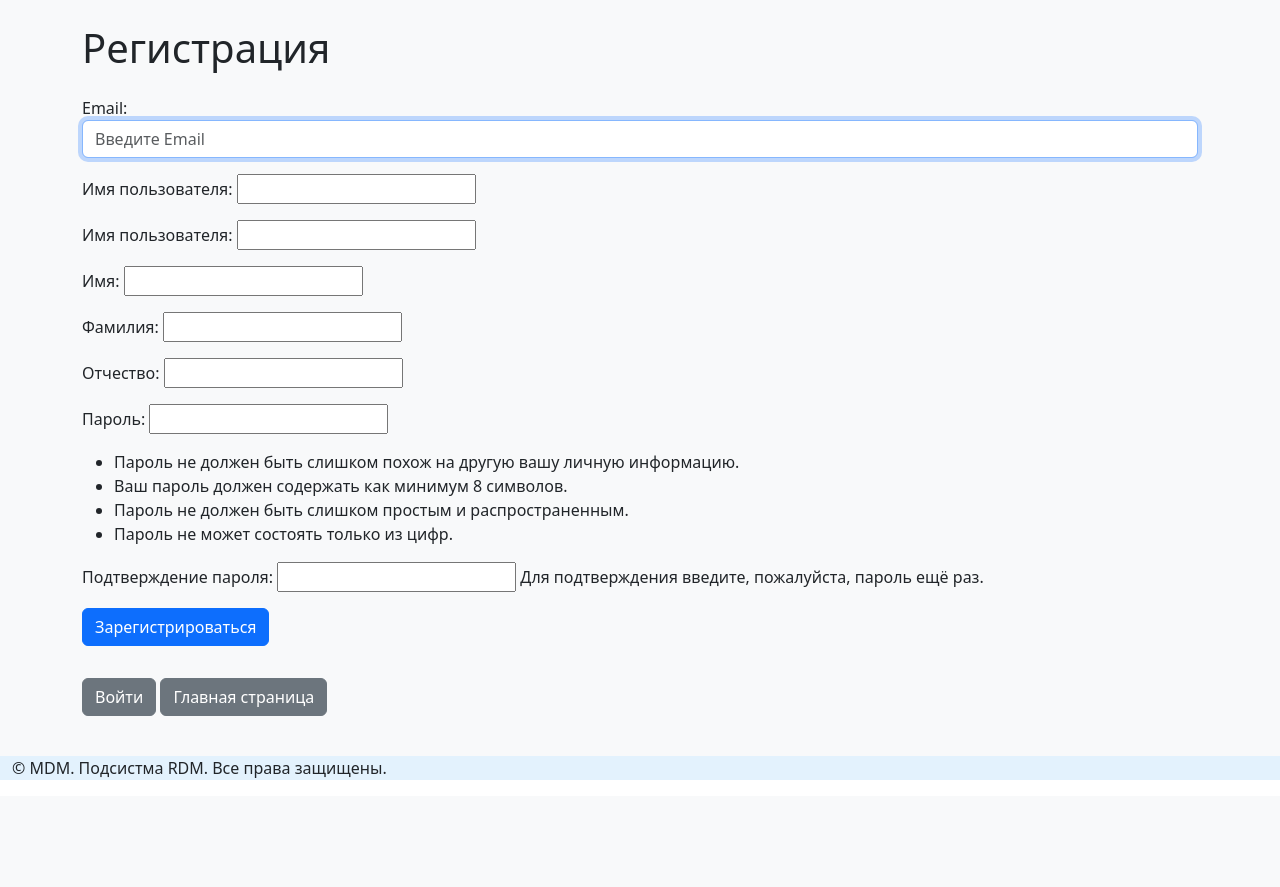
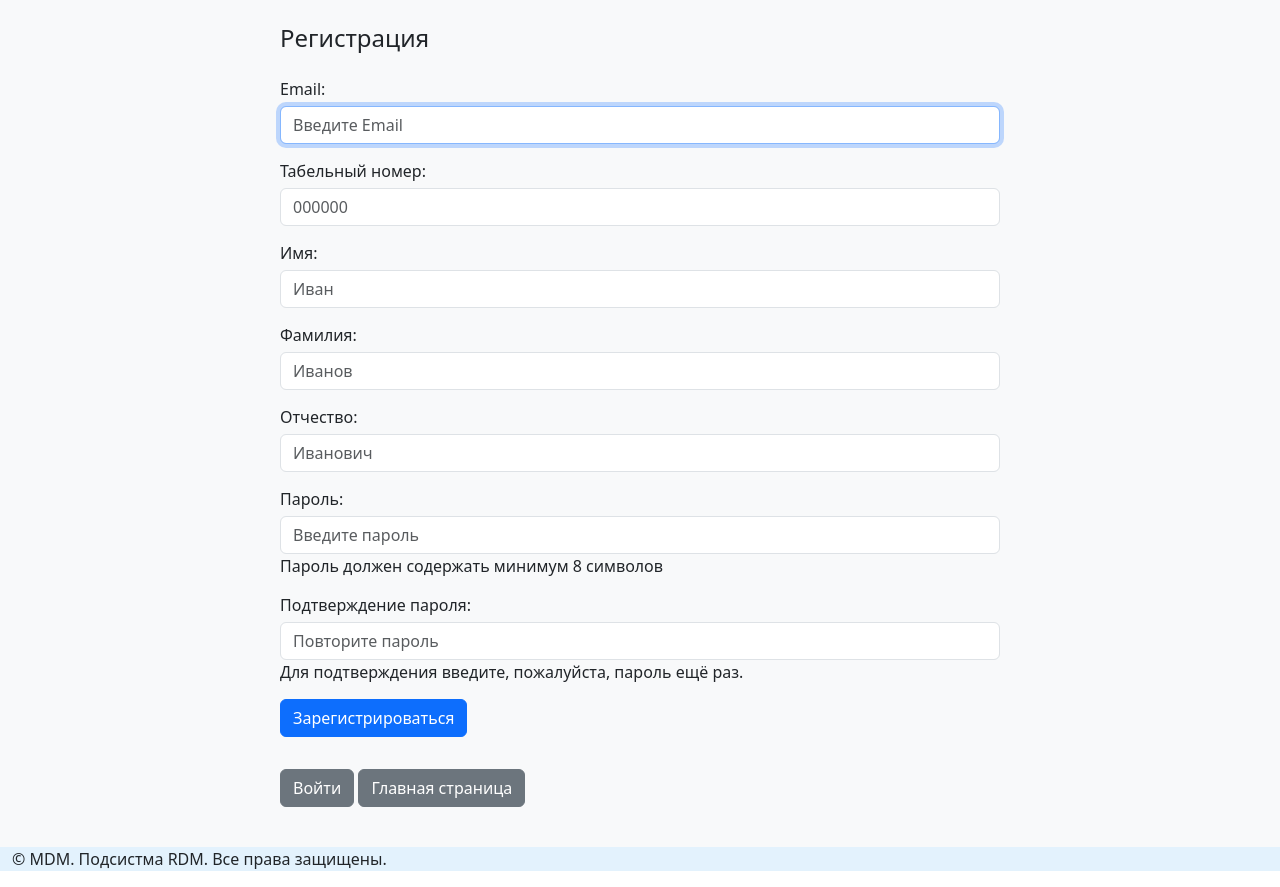
Before and after one commit to KopylovID/MDM, a Django app: page /auth/register/ in a window 1280 px wide. Shown: the part 58-945 px from the top of the page. Before the commit the page ends 838 px from the top, so only its background shows below. Run offline with Django 5.2, Linux system fonts and the light colour scheme; parts of the project's set-up code (start-up, migrations or seed data) failed here and were passed over; some libraries are stand-ins or nearby versions.

Commit message:
оформление формы

```diff
--- a/core/settings.py
+++ b/core/settings.py
@@ -44,6 +44,7 @@ INSTALLED_APPS = [
     'django.contrib.staticfiles',
     'user_app.apps.UserAppConfig',
     'meta_app.apps.MetaAppConfig',
+    'widget_tweaks',
 ]
 
 MIDDLEWARE = [
--- a/pyproject.toml
+++ b/pyproject.toml
@@ -9,6 +9,7 @@ dependencies = [
     "django-dto==0.1.4",
     "django-mptt>=0.18.0",
     "django-sequences>=3.0",
+    "django-widget-tweaks>=1.5.1",
     "psycopg[binary,c]>=3.3.3",
     "pydantic>=2.12.5",
     "pydantic-settings>=2.13.1",
--- a/user_app/forms/user_creation_form.py
+++ b/user_app/forms/user_creation_form.py
@@ -1,9 +1,9 @@
 from django import forms
-from django.contrib.auth.forms import UserCreationForm
+from django.contrib.auth.forms import BaseUserCreationForm
 from django.contrib.auth import get_user_model
 
 
-class UACreationForm(UserCreationForm):
+class UACreationForm(BaseUserCreationForm):
     """Форма для регистрации нового пользователя на основе стандартной модели."""
 
     email = forms.EmailField(
@@ -14,15 +14,70 @@ class UACreationForm(UserCreationForm):
         ),
     )
 
+    staff_code = forms.CharField(
+        required=True,
+        label="Табельный номер",  # TODO: Локализация
+        widget=forms.EmailInput(
+            attrs={"class": "form-control", "placeholder": "000000"},  # TODO: Локализация
+        ),
+    )
+
+    first_name = forms.CharField(
+        required=True,
+        label="Имя",  # TODO: Локализация
+        widget=forms.EmailInput(
+            attrs={"class": "form-control", "placeholder": "Иван"},  # TODO: Локализация
+        ),
+    )
+    last_name = forms.CharField(
+        required=True,
+        label="Фамилия",  # TODO: Локализация
+        widget=forms.EmailInput(
+            attrs={"class": "form-control", "placeholder": "Иванов"},  # TODO: Локализация
+        ),
+    )
+    middle_name = forms.CharField(
+        required=False,
+        label="Отчество",  # TODO: Локализация
+        widget=forms.EmailInput(
+            attrs={"class": "form-control", "placeholder": "Иванович"},  # TODO: Локализация
+        ),
+    )
+
+    password1 = forms.CharField(
+        label="Пароль", # TODO: Локализация
+        widget=forms.PasswordInput(
+            attrs={
+                "class": "form-control",
+                "placeholder": "Введите пароль",
+                "autocomplete": "new-password"
+            }
+        ),
+        help_text="Пароль должен содержать минимум 8 символов", # TODO: Локализация
+    )
+
+    password2 = forms.CharField(
+        label="Подтверждение пароля", # TODO: Локализация
+        widget=forms.PasswordInput(
+            attrs={
+                "class": "form-control",
+                "placeholder": "Повторите пароль",
+                "autocomplete": "new-password"
+            }
+        ),
+        help_text="Для подтверждения введите, пожалуйста, пароль ещё раз.", # TODO: Локализация
+    )
+
     class Meta:
         model = get_user_model()
         fields = (
             "email",
             "staff_code",
-            "user_name",
             "first_name",
             "last_name",
             "middle_name",
+            "password1",
+            "password2"
         )
 
     def clean_email(self):
@@ -33,3 +88,14 @@ class UACreationForm(UserCreationForm):
         if UserModel.objects.filter(email=email).exists():
             raise forms.ValidationError("Этот email уже занят")  # TODO: Локализация
         return email
+
+
+    def clean_staff_code(self):
+        """Проверка табельного номера."""
+        staff_code = self.cleaned_data.get("staff_code")
+
+        if not staff_code.isdigit():
+            raise forms.ValidationError("Табельный номер должен содержать только цифры")
+        if len(staff_code) != 6:
+            raise forms.ValidationError("Табельный номер должен содержать 6 цифр")
+        return staff_code
--- a/user_app/models/user.py
+++ b/user_app/models/user.py
@@ -23,13 +23,7 @@ class User(
     username = None  # Отключаем стандартное поле username в пользу user_name
 
     staff_code = models.CharField(
-        verbose_name="Имя пользователя",  # TODO: Локализация
-        max_length=255,
-        unique=False,
-    )
-
-    user_name = models.CharField(
-        verbose_name="Имя пользователя",  # TODO: Локализация
+        verbose_name="Табельный номер",  # TODO: Локализация
         max_length=255,
         unique=False,
     )
@@ -65,6 +59,23 @@ class User(
 
     objects = UserManager()
 
+    @property
+    def user_name(self):
+        """Вычисляемое имя пользователя"""
+        name_parts = []
+
+        if self.last_name:
+            name_parts.append(self.last_name)
+        if self.first_name:
+            name_parts.append(self.first_name)
+        if self.middle_name:
+            name_parts.append(self.middle_name)
+
+        return (" ".join(name_parts)).rsplit()
+
+    def get_full_name(self):
+        return self.user_name
+
     class Meta:
         verbose_name = 'Пользователь' # TODO: Локализация
         verbose_name_plural = 'Пользователи' # TODO: Локализация
--- a/user_app/templates/user_app/register.html
+++ b/user_app/templates/user_app/register.html
@@ -1,9 +1,43 @@
 {% extends 'core/base.html' %}
+
+{% block style %}
+<style>
+    .two-columns {
+        display: grid;
+        grid-template-columns: 1fr 1fr;
+        gap: 15px;
+    }
+
+    form p {
+        margin-bottom: 15px;
+    }
+
+    form label {
+        display: block;
+        margin-bottom: 5px;
+        font-weight: normal;
+    }
+
+    form input {
+        width: 100%;
+        padding: 8px;
+        border: 1px solid #ccc;
+        border-radius: 4px;
+        box-sizing: border-box;
+    }
+</style>
+{% endblock %}
 
 {% block title %} Регистрация нового пользователя {% endblock %}
 
 {% block main %}
-    <h1>Регистрация </h1>
+
+    {% load widget_tweaks %}
+
+    <div class="container">
+        <div class="row justify-content-center">
+            <div class="col-md-8">
+            <h4>Регистрация </h4>
             <form method="post" class="mt-4">
                 {% csrf_token %}
                 {{ form.as_p }}
@@ -13,4 +47,8 @@
                 <a href="{% url 'ua:login' %}" class="btn btn-secondary mt-3">Войти</a>
                 <a href="{% url 'ma:index' %}" class="btn btn-secondary mt-3">Главная страница</a>
             </p>
+            </div>
+        </div>
+    </div>
+
 {% endblock main %}
```
Also changed, not shown: user_app/templates/user_app/login.html (+8 -0 lines), user_app/templates/user_app/logout.html (+8 -1 lines), 1 other file. Lines whose indentation alone changed are shown as unchanged.
